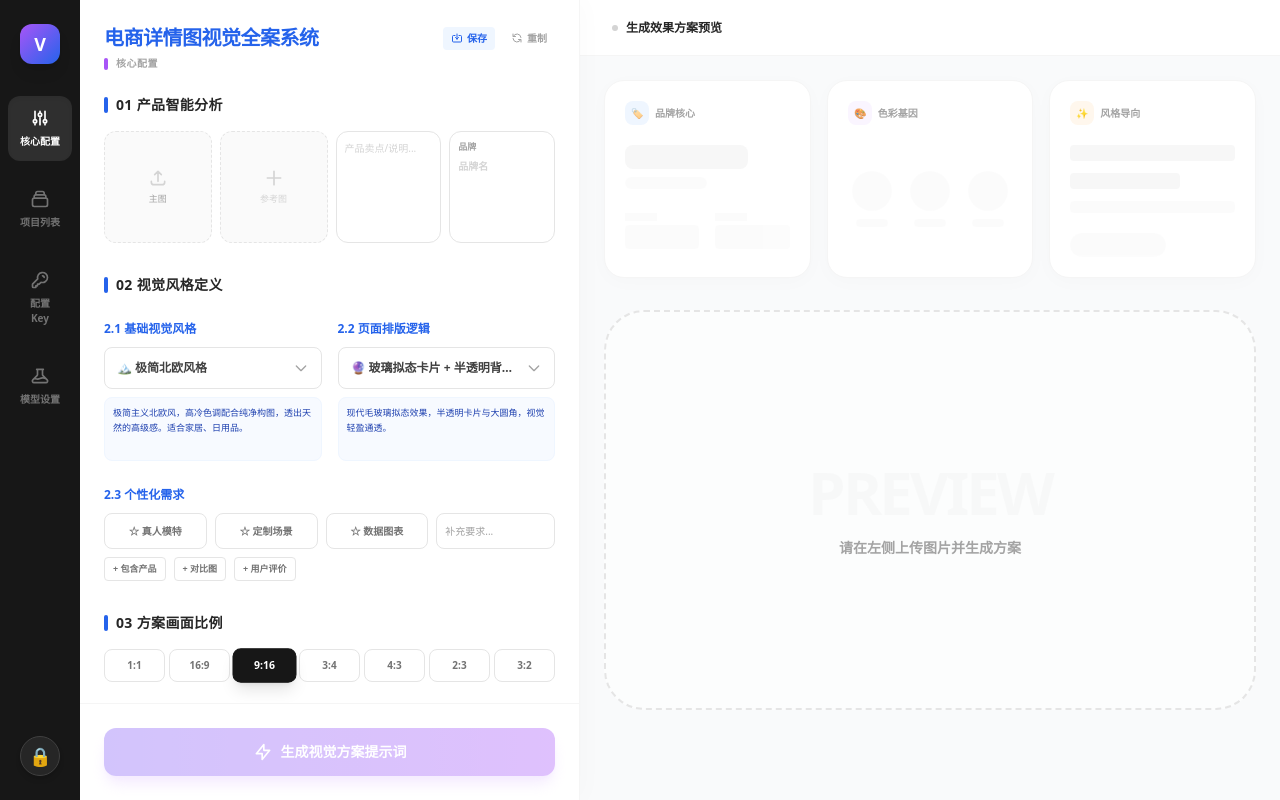
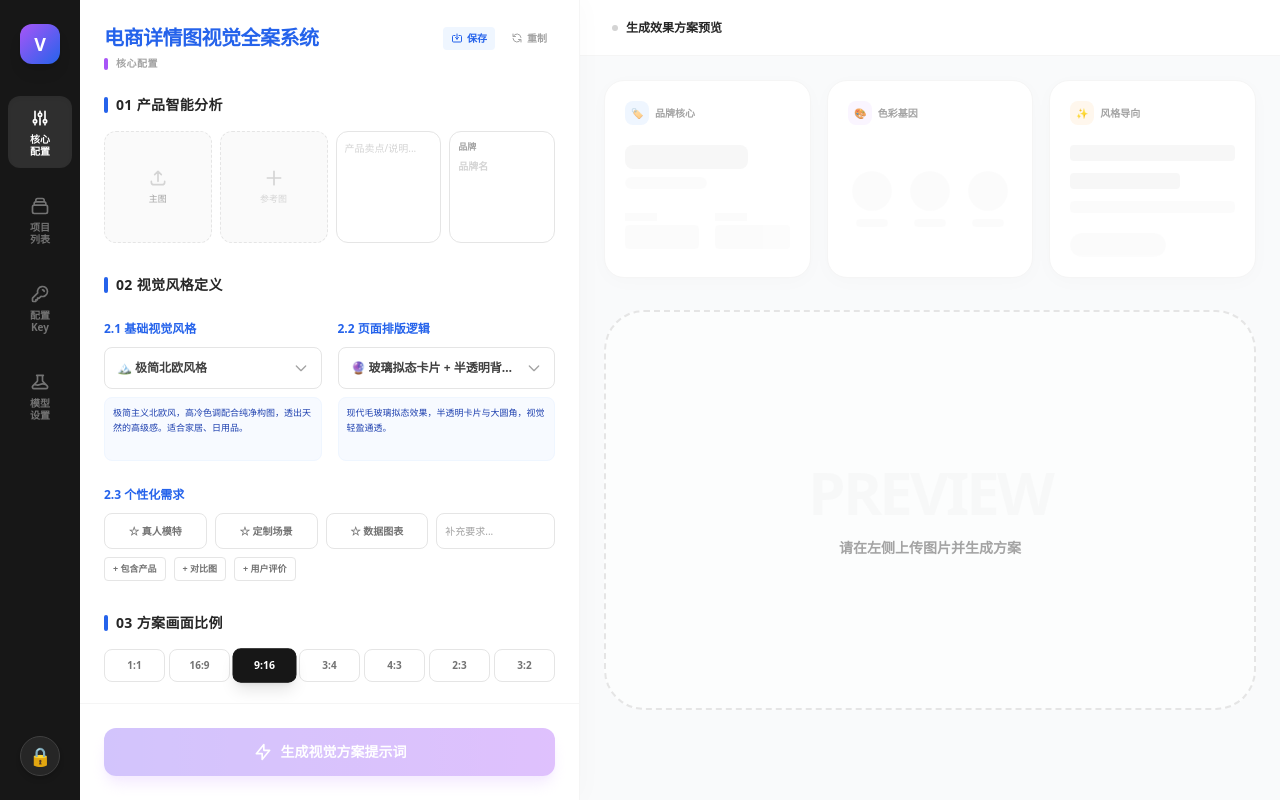
Before and after one commit to camerarts/product-kv, a React (Vite) app: page / in a window 1280 px wide. Built offline with nearby package versions, Linux system fonts and the light colour scheme.

Commit message:
feat: Add multi-line labels for navigation
Introduces `line1` and `line2` properties to menu items for supporting multi-line labels in the navigation component, improving readability for longer text.

```diff
--- a/Navigation.tsx
+++ b/Navigation.tsx
@@ -10,25 +10,33 @@ interface NavigationProps {
 }
 
 export const Navigation: React.FC<NavigationProps> = ({ currentView, onChange, isAdminLoggedIn, onUserClick }) => {
-  const menuItems: { id: ViewType; label: string; icon: React.ReactNode }[] = [
+  const menuItems: { id: ViewType; label: string; line1: string; line2: string; icon: React.ReactNode }[] = [
     {
       id: 'core',
       label: '核心配置',
+      line1: '核心',
+      line2: '配置',
       icon: <svg className="w-5 h-5" fill="none" stroke="currentColor" viewBox="0 0 24 24"><path strokeLinecap="round" strokeLinejoin="round" strokeWidth="2" d="M12 6V4m0 2a2 2 0 100 4m0-4a2 2 0 110 4m-6 8a2 2 0 100-4m0 4a2 2 0 110-4m0 4v2m0-6V4m6 6v10m6-2a2 2 0 100-4m0 4a2 2 0 110-4m0 4v2m0-6V4" /></svg>
     },
     {
       id: 'projects',
       label: '项目列表',
+      line1: '项目',
+      line2: '列表',
       icon: <svg className="w-5 h-5" fill="none" stroke="currentColor" viewBox="0 0 24 24"><path strokeLinecap="round" strokeLinejoin="round" strokeWidth="2" d="M19 11H5m14 0a2 2 0 012 2v6a2 2 0 01-2 2H5a2 2 0 01-2-2v-6a2 2 0 012-2m14 0V9a2 2 0 00-2-2M5 11V9a2 2 0 012-2m0 0V5a2 2 0 012-2h6a2 2 0 012 2v2M7 7h10" /></svg>
     },
     {
       id: 'key',
       label: '配置 Key',
+      line1: '配置',
+      line2: 'Key',
       icon: <svg className="w-5 h-5" fill="none" stroke="currentColor" viewBox="0 0 24 24"><path strokeLinecap="round" strokeLinejoin="round" strokeWidth="2" d="M15 7a2 2 0 012 2m4 0a6 6 0 01-7.743 5.743L11 17H9v2H7v2H4a1 1 0 01-1-1v-2.586a1 1 0 01.293-.707l5.964-5.964A6 6 0 1121 9z" /></svg>
     },
     {
       id: 'models',
       label: '模型设置',
+      line1: '模型',
+      line2: '设置',
       icon: <svg className="w-5 h-5" fill="none" stroke="currentColor" viewBox="0 0 24 24"><path strokeLinecap="round" strokeLinejoin="round" strokeWidth="2" d="M19.428 15.428a2 2 0 00-1.022-.547l-2.384-.477a6 6 0 00-3.86.517l-.318.158a6 6 0 01-3.86.517L6.05 15.21a2 2 0 00-1.806.547M8 4h8l-1 1v5.172a2 2 0 00.586 1.414l5 5c1.26 1.26.367 3.414-1.415 3.414H4.828c-1.782 0-2.674-2.154-1.414-3.414l5-5A2 2 0 009 10.172V5L8 4z" /></svg>
     }
   ];
@@ -54,7 +62,10 @@ export const Navigation: React.FC<NavigationProps> = ({ currentView, onChange, i
             title={item.label}
           >
             {item.icon}
-            <span className="text-[10px] font-bold">{item.label}</span>
+            <div className="text-[10px] font-bold text-center leading-none">
+               <span className="block">{item.line1}</span>
+               <span className="block mt-0.5">{item.line2}</span>
+            </div>
           </button>
         ))}
       </div>
```
